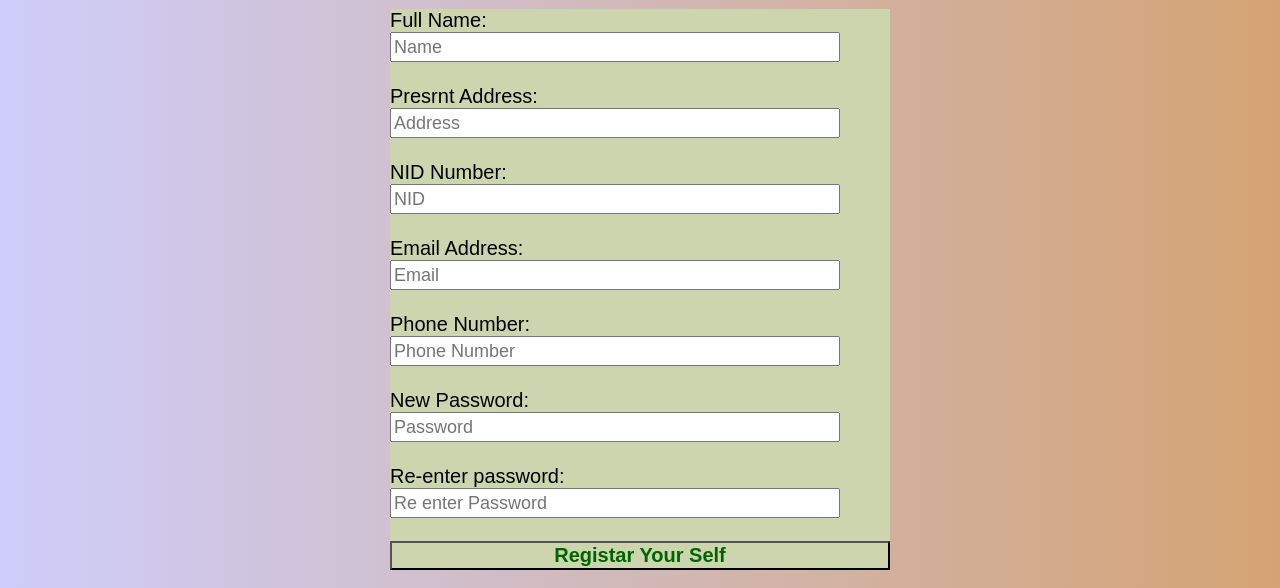
After one commit to abdullah-md-jahid-hassan/Internet-Service-Provider, a PHP site: page /resistation.html in a window 1280 px wide. The commit adds this page. Shown: the part 957-1545 px from the top of the page. Run offline with PHP 8.4, Linux system fonts and the light colour scheme.

Commit message:
Login & Registation page Done (HTML & CSS)

```diff
--- a/login.css
+++ b/login.css
@@ -35,6 +35,7 @@ body{
 }
 #inputbox{
     height: 30px;
+    width: 450px;
     font-size: 18px;
     color: darkslateblue;
 }
--- /dev/null
+++ b/resistation.css
@@ -0,0 +1,41 @@
+*{
+    box-sizing: border-box;
+    font-family: Arial, Helvetica, sans-serif;
+}
+
+body{
+    display: flex;
+    flex-wrap: wrap;
+    align-content: center;
+    align-items: center;
+    background: linear-gradient(90deg, #cecdfa, #D4A373);
+}
+
+.resistationbanner{
+    width: 100%;
+    height: auto;
+}
+
+#formcon{
+    max-width: 500px;
+    width: 100%;
+    padding: 100px, 100px;
+    font-size: 20px;
+    margin: 10px auto;
+    background: #CCD5AE;
+}
+
+#registarbutton{
+    background-color: #CCD5AE;
+    color: darkgreen;
+    width: 100%;
+    height: auto;
+    font-weight: 900;
+    font-size: 20px;
+}
+#inputbox{
+    height: 30px;
+    width: 450px;
+    font-size: 18px;
+    color: darkslateblue;
+}
--- /dev/null
+++ b/resistation.html
@@ -0,0 +1,34 @@
+<!DOCTYPE html>
+<html lang="en">
+<head>
+    <title>Registation</title>
+    <link rel="stylesheet" href="resistation.css">
+</head>
+<body>
+    <img class="resistationbanner" src="resistationbanner.gif" alt="Welcome To The Family">
+    <form id="formcon">
+        <label for="name">Full Name:</label><br>
+        <input type="text" id="inputbox" name="name" placeholder="Name" required><br><br>
+
+        <label for="address">Presrnt Address:</label><br>
+        <input type="text" id="inputbox" name="address" placeholder="Address" required><br><br>
+
+        <label for="nid">NID Number:</label><br>
+        <input type="number" id="inputbox" name="nid" placeholder="NID" required><br><br>
+
+        <label for="email">Email Address:</label><br>
+        <input type="email" id="inputbox" name="email" placeholder="Email" required><br><br>
+
+        <label for="phone">Phone Number:</label><br>
+        <input type="number" id="inputbox" name="phone" placeholder="Phone Number" required><br><br>
+
+        <label for="pass">New Password:</label><br>
+        <input type="password" id="inputbox" name="pass" placeholder="Password" required><br><br>
+
+        <label for="repass">Re-enter password:</label><br>
+        <input type="password" id="inputbox" name="repass" placeholder="Re enter Password" required><br><br>
+
+        <input type="submit" value="Registar Your Self" id="registarbutton">
+    </form>
+</body>
+</html>
```
Also changed, not shown: login.html (+5 -5 lines), resister.html (deleted, +0 -27 lines), resister.css (deleted), 1 other file.
